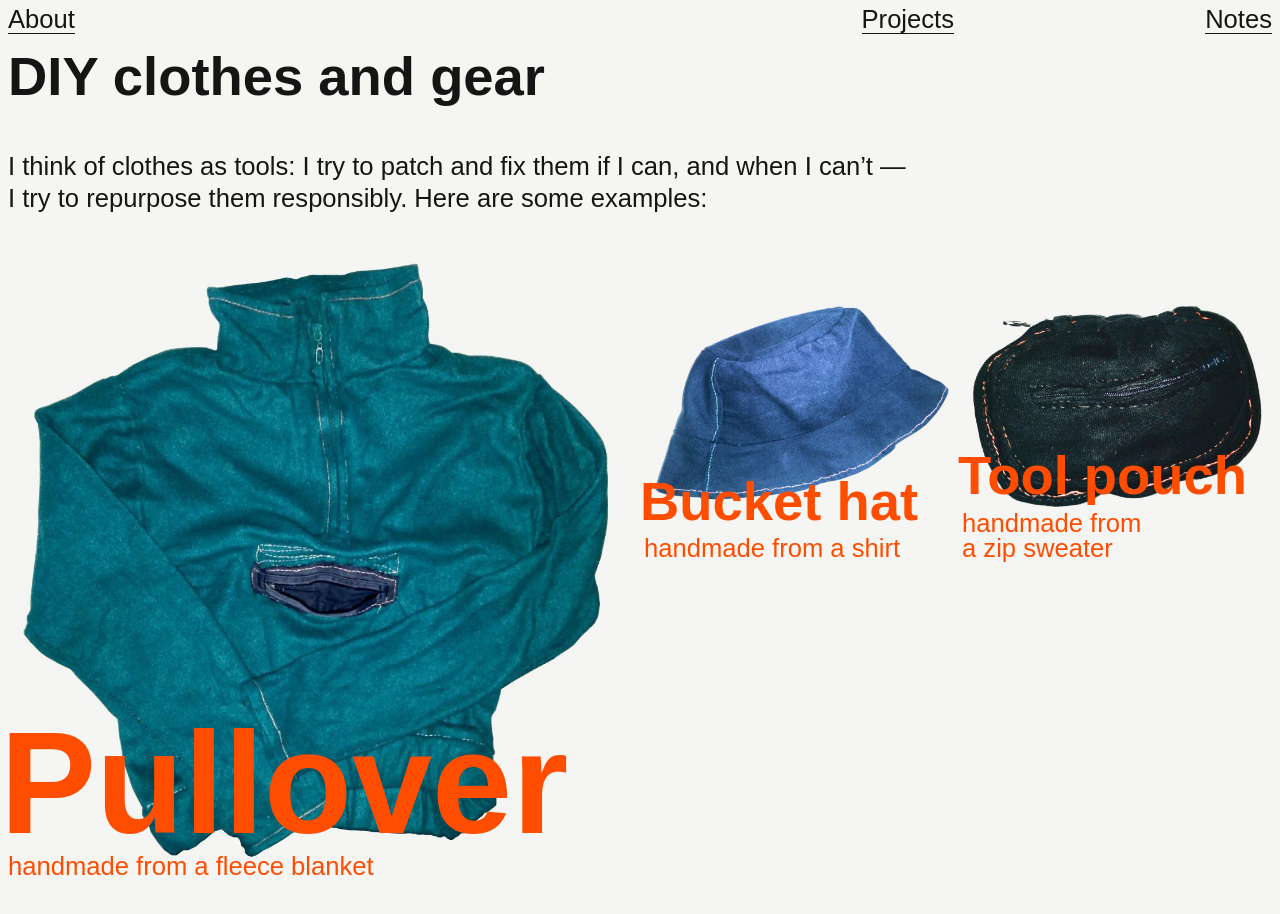
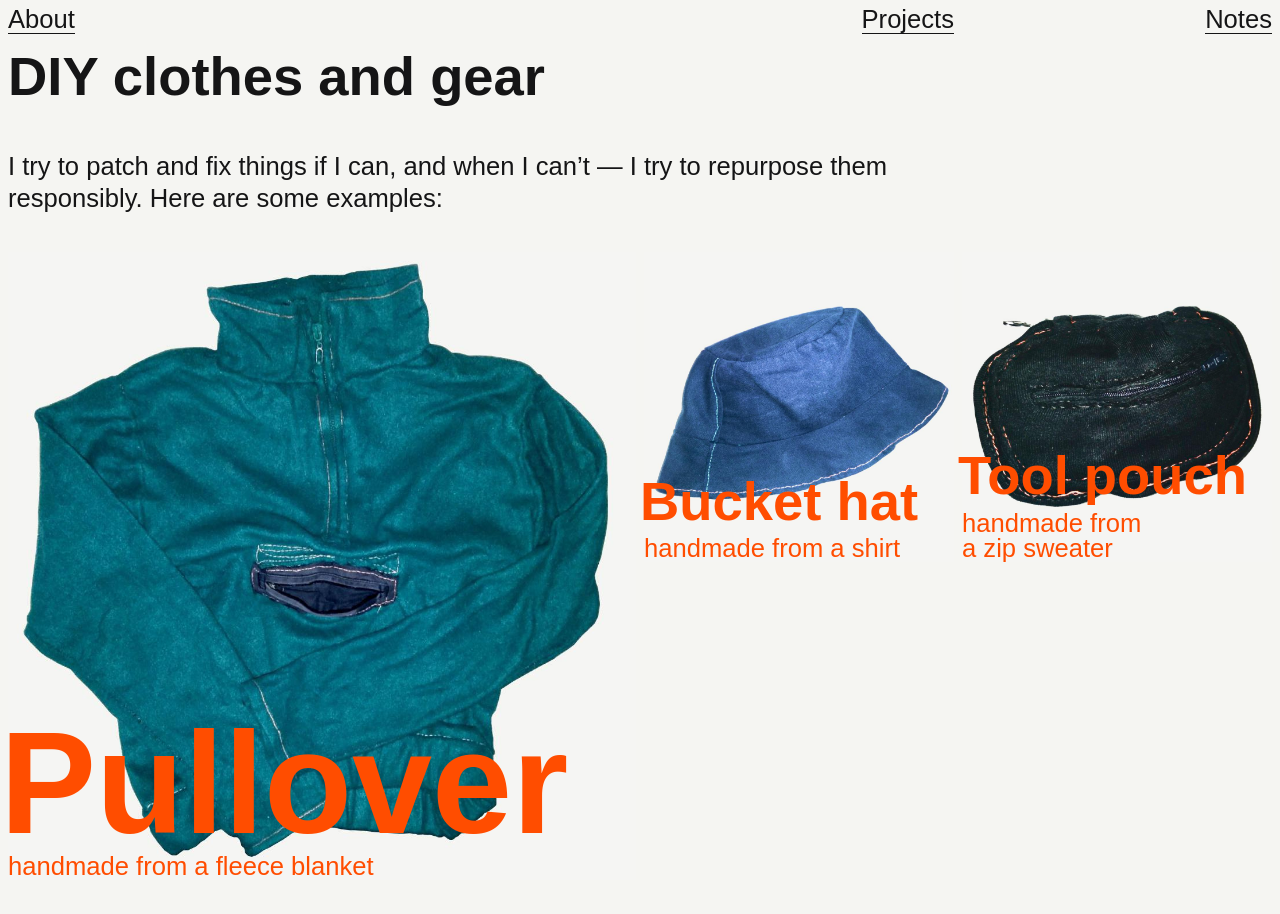
Before and after one commit to otaniyoz/web, a SvelteKit app: page /projects/diy-clothes-and-gear in a window 1280 px wide. Built offline with nearby package versions, Linux system fonts and the light colour scheme.

Commit message:
updated error page

```diff
--- a/src/routes/projects/diy-clothes-and-gear/+page.svelte
+++ b/src/routes/projects/diy-clothes-and-gear/+page.svelte
@@ -12,7 +12,7 @@
   <article>
     <Heading headingTitle="DIY clothes and gear" headingLevel={2} />
     <Paragraph
-      paragraphContent="I think of clothes as tools: I try to patch and fix them if I can, and when I can't -- I try to repurpose them responsibly. Here are some examples:"
+      paragraphContent="I try to patch and fix things if I can, and when I can't -- I try to repurpose them responsibly. Here are some examples:"
     />
   </article>
 </section>
```
